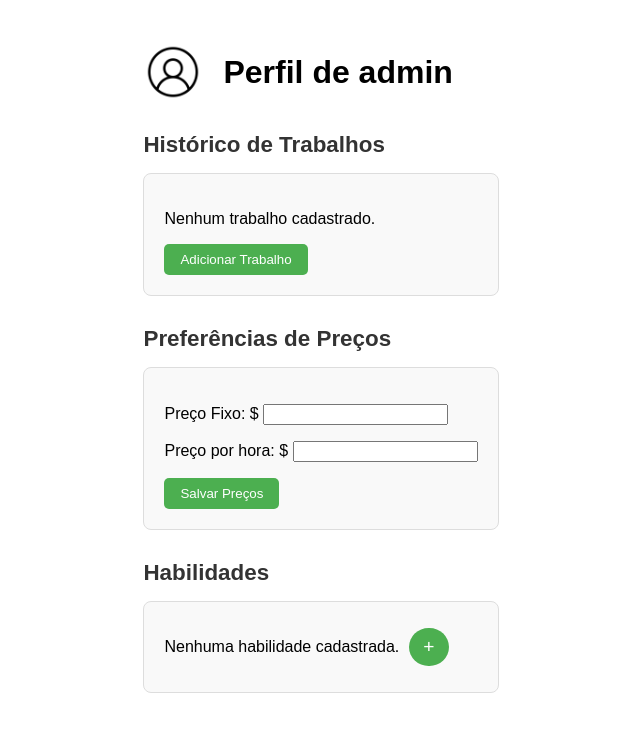
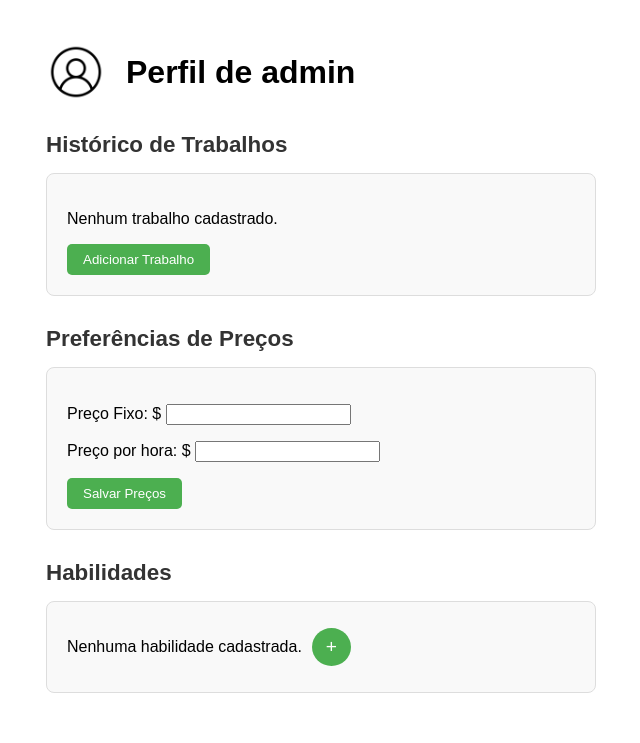
Before and after one commit to WladRamos/Freela_Assistant, a Django app: page /profile in a window 1280 px wide. Shown: the part 68-811 px from the top of the page, without its empty margins (319-959 px from the left). Run offline with Django 5.2, Linux system fonts and the light colour scheme; a user stored in the database is signed in; data comes from the database, SQL or seed files in the repository; both versions use the stored data as it was after the commit; parts of the project's set-up code (start-up, migrations or seed data) failed here and were passed over; some libraries are stand-ins or nearby versions.

Commit message:
Largura da pagina de perfil funcionando

```diff
--- a/AI_Assistant/Assistant_app/static/assistant/scripts/profile.js
+++ b/AI_Assistant/Assistant_app/static/assistant/scripts/profile.js
@@ -212,7 +212,7 @@ document.addEventListener("DOMContentLoaded", function () {
         .then(response => response.json())
         .then(data => {
           if (data.success) {
-            const skillsContainer = document.querySelector(".profile-box.skills");
+            const skillsContainer = document.querySelector(".profile-box.skills .skills");
             let noSkillsMessage = skillsContainer.querySelector("p");
             if (noSkillsMessage) noSkillsMessage.remove();
 
--- a/AI_Assistant/Assistant_app/static/assistant/styles/profile.css
+++ b/AI_Assistant/Assistant_app/static/assistant/styles/profile.css
@@ -33,10 +33,37 @@
   }
 
   .profile-box {
+    width: 100%;
+    max-width: 550px;
+    min-width: 550px;
+    box-sizing: border-box;
     background-color: #f9f9f9;
     padding: 20px;
     border: 1px solid #ddd;
     border-radius: 8px;
+  }
+
+  .profile-box.skills {
+    box-sizing: border-box;
+    padding: 20px;
+    border: 1px solid #ddd;
+    border-radius: 8px;
+    background-color: #f9f9f9;
+  }
+
+
+  .profile-box.skills .skill-tag,
+  .profile-box.skills .add-skill-btn {
+    max-width: 60%;
+    word-break: break-word;
+  }
+
+  .profile-box.skills .skills {
+    display: flex;
+    flex-wrap: wrap;
+    gap: 10px;
+    width: 100%;
+    box-sizing: border-box;
   }
 
   .work-title {
@@ -72,6 +99,10 @@
     font-size: 0.9em;
     position: relative;
     transition: background-color 0.2s;
+    max-width: 120px;
+    flex-shrink: 0;
+    overflow-wrap: break-word;
+    word-break: break-word;
   }
 
   /* HOVER: Modal de trabalho (requer .editable) */
--- a/AI_Assistant/Assistant_app/templates/assistant/profile.html
+++ b/AI_Assistant/Assistant_app/templates/assistant/profile.html
@@ -83,6 +83,7 @@
     <section class="profile-section">
         <h2>Habilidades</h2>
         <div class="profile-box skills">
+            <div class="skills">
               {% for habilidade in user.habilidades.all %}
                 <span class="skill-tag perfil" data-id="{{ habilidade.habilidade.id }}">
                   {{ habilidade.habilidade.nome }} <span class="remove-skill">x</span>
@@ -91,6 +92,7 @@
                 <p>Nenhuma habilidade cadastrada.</p>
               {% endfor %}
               <button class="add-skill-btn" id="add-skill">+</button>
+            </div>
         </div>
     </section>
 
```
Also changed, not shown: AI_Assistant/db.sqlite3. Lines whose indentation alone changed are shown as unchanged.
